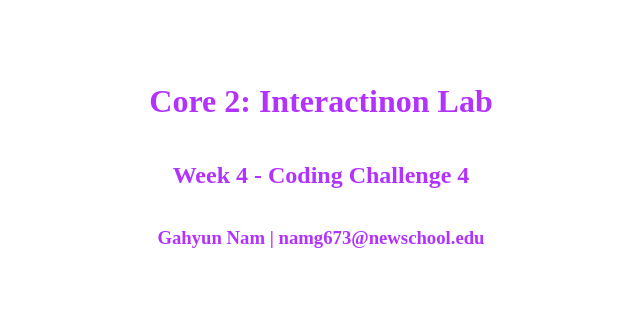
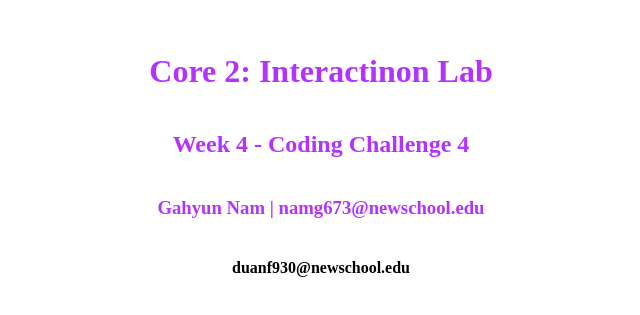
Before and after one commit to rkgusx/InteractionLectureWeek4, a plain HTML site: page index.html in a window 1280 px wide. Shown: the part 235-550 px from the top of the page, without its empty margins (319-959 px from the left). Drawn offline with Linux system fonts and the light colour scheme.

Commit message:
Update index.html

```diff
--- a/index.html
+++ b/index.html
@@ -9,5 +9,6 @@
     <h1>Core 2: Interactinon Lab</h1>
     <h2>Week 4 - Coding Challenge 4</h2>
     <h3>Gahyun Nam | namg673@newschool.edu</h3>
+    <h4>duanf930@newschool.edu</h4>
 </body>
 </html>
```
